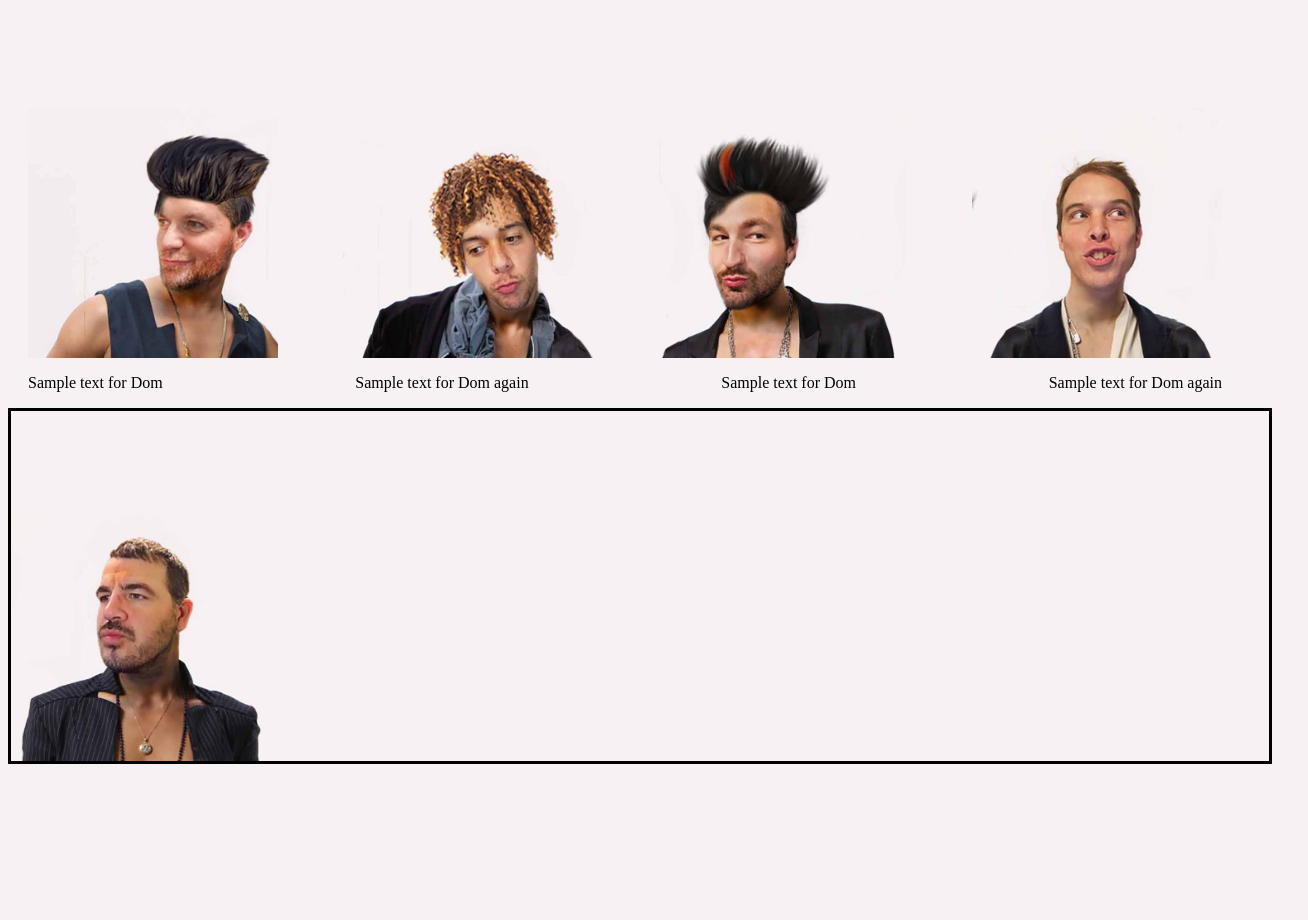
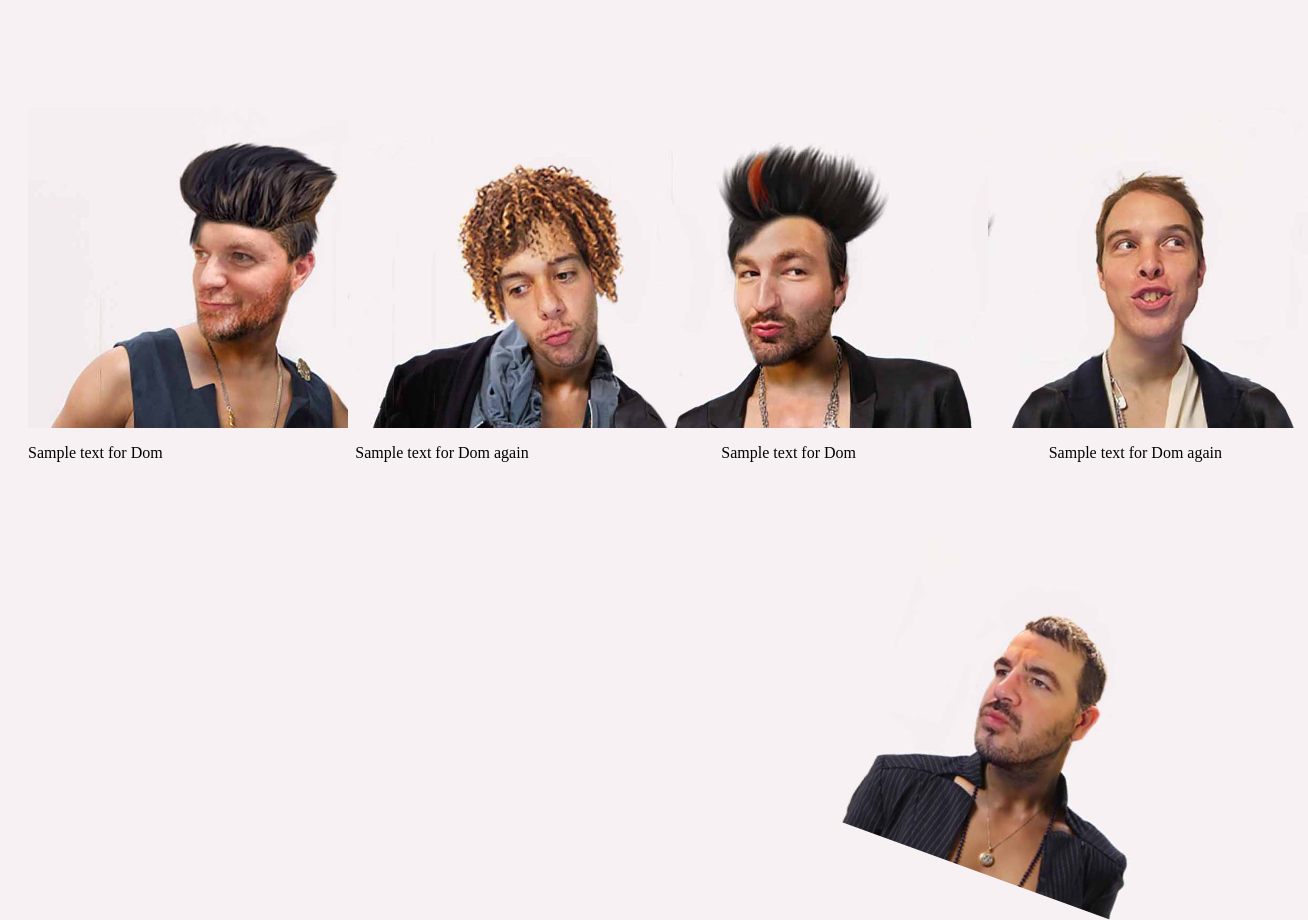
Before and after one commit to nss-evening-cohort-8/bandz-adios-pantalones, a plain HTML site: page html/biography.html in a window 1280 px wide. Shown: the whole page, 1308 px wide, since content can reach past the window. Before the commit the page ends 800 px from the top, so only its background shows below. Drawn offline with Linux system fonts and the light colour scheme.

Commit message:
images are in place for now

```diff
--- a/css/main.css
+++ b/css/main.css
@@ -31,13 +31,20 @@ a,
 
 .div-waybo {
     display: flex;
-    border: solid 3px black;
+    flex-direction: column;
+    margin-right: 100px;
+    /* border: solid 3px black; */
+
+
 }
 .waybo{
-    flex-direction: row;
-    justify-content: flex-end;
     /* border: solid 3px black; */
+    align-self: flex-end;
+    transform: rotate(20deg);
+
 }
+
+
 .p-tag1 {
 
 }
--- a/html/biography.html
+++ b/html/biography.html
@@ -12,10 +12,10 @@
         <!-- .CSS FLEX DIRECTION ROW  -->
         <!-- .CSS ALIGN ITEM (LAST) -->
         <div class="bio_list">
-            <a class="maco"><img src="/images/img_BIO/maco2.jpg" width="250" height="250" alt="Maco"></a>
-            <a class="robo"><img src="/images/img_BIO/robo2.jpg" width="250" height="250" alt="Robo"></a>
-            <a class="chabo"><img src="/images/img_BIO/chabo2.jpg" width="250" height="250" alt="Chabo"></a>
-            <a class="timbo"><img src="/images/img_BIO/timbo2.jpg" width="250" height="250" alt="Timbo"></a>
+            <a class="maco"><img src="/images/img_BIO/maco2.jpg" width="320" height="320" alt="Maco"></a>
+            <a class="robo"><img src="/images/img_BIO/robo2.jpg" width="320" height="320" alt="Robo"></a>
+            <a class="chabo"><img src="/images/img_BIO/chabo2.jpg" width="320" height="320" alt="Chabo"></a>
+            <a class="timbo"><img src="/images/img_BIO/timbo2.jpg" width="320" height="320" alt="Timbo"></a>
             <!-- <a class="bio_a"><img src="/images/img_BIO/waybo.jpg" width="200" height="200" alt="Waybo"></a> -->
         </div>
 
@@ -27,7 +27,7 @@
             <p class="p-tag4">Sample text for Dom again</p>
         </div>
         <div class="div-waybo">
-            <a class="waybo"><img src="/images/img_BIO/waybo2.jpg" width="250" height="250" alt="Waybo"></a>
+            <a class="waybo"><img src="/images/img_BIO/waybo2.jpg" width="300" height="300" alt="Waybo"></a>
 
         </div>
     </div>
```
Also changed, not shown: js/main.js (+68 -0 lines).
